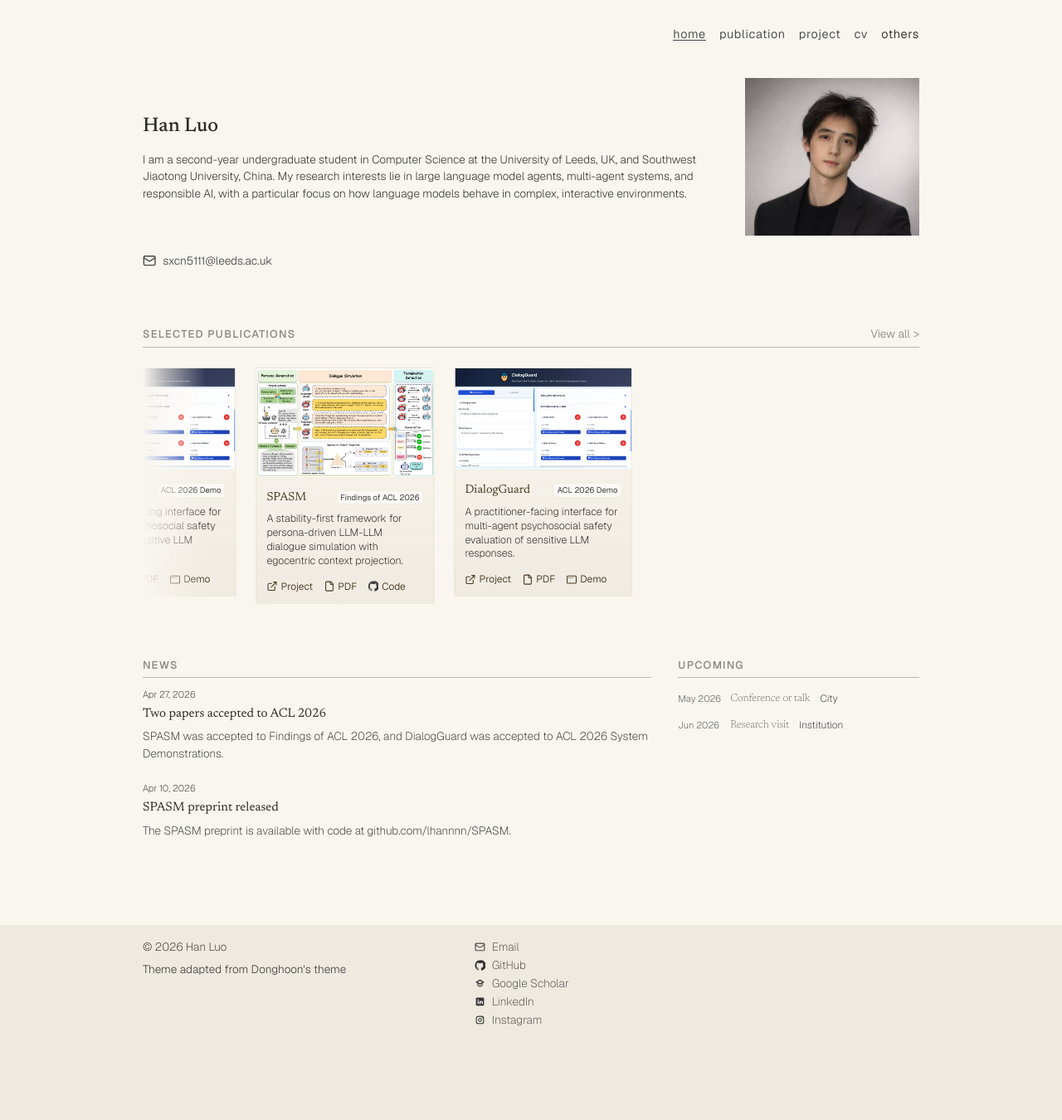
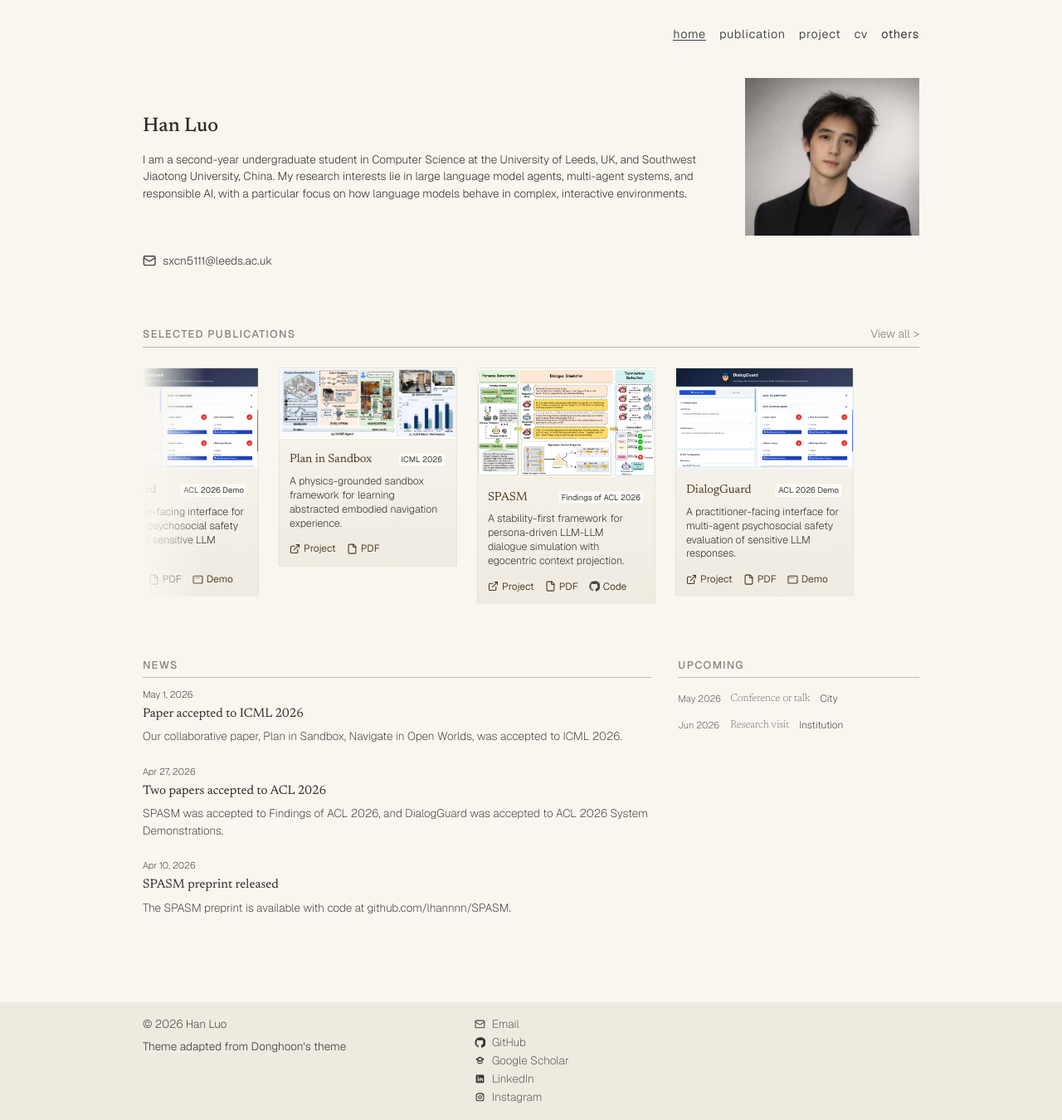
Before and after one commit to lhannnn/lhannnn.github.io, a Jekyll site: the page built from index.html, in a window 1280 px wide. Shown: the whole page at 83% size. Built offline with Jekyll 4.4.1, drawn with Linux system fonts in a browser that asks for light colours; nearby versions of some CDN libraries; some web fonts are replaced; before the commit the page ends 1257 px from its top, so only the background shows below that.

Commit message:
Add ICML paper to website

```diff
--- a/_data/news.yml
+++ b/_data/news.yml
@@ -1,4 +1,7 @@
 list:
+  - date: 2026-05-01
+    title: "Paper accepted to ICML 2026"
+    description: "Our collaborative paper, Plan in Sandbox, Navigate in Open Worlds, was accepted to ICML 2026."
   - date: 2026-04-27
     title: "Two papers accepted to ACL 2026"
     description: "SPASM was accepted to Findings of ACL 2026, and DialogGuard was accepted to ACL 2026 System Demonstrations."
--- a/_data/project-main.yml
+++ b/_data/project-main.yml
@@ -1,4 +1,9 @@
 project:
+  - title: "Plan in Sandbox"
+    slug: "plan-in-sandbox-navigate"
+    image: "plan-in-sandbox-sage-agent.png"
+    venue: "ICML 2026"
+    description: "A physics-grounded sandbox framework for learning abstracted embodied navigation experience."
   - title: "SPASM"
     slug: "spasm"
     image: "spasm-framework.png"
--- a/_data/project.yml
+++ b/_data/project.yml
@@ -1,4 +1,21 @@
 project:
+  - title: "Plan in Sandbox, Navigate in Open Worlds"
+    description: "Learning physics-grounded abstracted experience for embodied navigation."
+    tags:
+      - ICML 2026
+      - Embodied Navigation
+      - Vision-Language Models
+      - Reinforcement Learning
+    image: plan-in-sandbox-sage-agent.png
+    paper: Plan_in_Sandbox_Navigate.pdf
+    publication: /publication/plan-in-sandbox-navigate/
+    detail: |
+      <p>This project introduces SAGE, a framework for learning embodied navigation policies from physics-grounded semantic abstractions. Instead of depending only on photorealistic simulation, the agent learns from sandbox environments that preserve the structure needed for planning and control.</p>
+      <p>The framework combines sandbox task generation, reinforcement learning over abstracted experience, and transfer to open-world navigation. The paper was accepted to ICML 2026 on May 1, 2026.</p>
+      <img class="modal-image-responsive project-modal-wide" src="/assets/images/project/plan-in-sandbox-sage-agent.png" alt="SAGE agent overview">
+      <p class="project-modal-caption">SAGE overview: sandbox generation, policy evolution, open-world navigation, and benchmark performance.</p>
+      <img class="modal-image-responsive project-modal-wide" src="/assets/images/project/plan-in-sandbox-sage-framework.png" alt="SAGE framework">
+      <p class="project-modal-caption">SAGE framework: Genesis, Evolution, and Navigation phases.</p>
   - title: "SPASM"
     description: "Stable persona-driven agent simulation for controllable multi-turn dialogue generation."
     tags:
--- a/_data/publication-category.yml
+++ b/_data/publication-category.yml
@@ -1,3 +1,4 @@
 types:
+  - Conference
   - Findings
   - Demo
--- /dev/null
+++ b/_publication/plan-in-sandbox-navigate.md
@@ -0,0 +1,40 @@
+---
+title: "Plan in Sandbox, Navigate in Open Worlds: Learning Physics-Grounded Abstracted Experience for Embodied Navigation"
+slug: "plan-in-sandbox-navigate"
+authors:
+  - "Zhixuan Shen"
+  - "Jiawei Du"
+  - "Ziyu Guo"
+  - "Han Luo"
+  - "Lilan Peng"
+  - "Joey Tianyi Zhou"
+  - "Haonan Luo"
+  - "Tianrui Li"
+venue: "ICML 2026"
+venue_full: "Proceedings of the International Conference on Machine Learning"
+year: 2026
+month: 5
+category:
+  - Conference
+publication_type: "conference"
+pdf: "/assets/pdf/Plan_in_Sandbox_Navigate.pdf"
+image: "/assets/images/publication/plan-in-sandbox-sage-agent.png"
+abstract: "This work introduces SAGE, a generative experience-driven framework for embodied navigation that trains agents through physics-grounded semantic abstractions rather than relying only on photorealistic simulation. The framework synthesizes sandbox tasks, distills structured embodied experience through reinforcement learning, and transfers learned priors into open-world navigation, improving navigation performance and real-world generalization."
+bibtex: |
+  @inproceedings{shen2026plan,
+    title = {Plan in Sandbox, Navigate in Open Worlds: Learning Physics-Grounded Abstracted Experience for Embodied Navigation},
+    author = {Zhixuan Shen and Jiawei Du and Ziyu Guo and Han Luo and Lilan Peng and Joey Tianyi Zhou and Haonan Luo and Tianrui Li},
+    booktitle = {Proceedings of the International Conference on Machine Learning},
+    year = {2026}
+  }
+---
+
+The project studies how embodied agents can plan in simplified, physics-grounded semantic environments and transfer those abstracted experiences to open-world navigation. It was accepted to ICML 2026 on May 1, 2026.
+
+<img class="publication-detail-wide-image" src="/assets/images/publication/plan-in-sandbox-sage-agent.png" alt="SAGE agent overview">
+
+<p class="publication-figure-caption"><b>SAGE agent overview.</b> The framework uses a physics-grounded sandbox for self-evolving data generation and policy optimization, then transfers learned priors to open-world embodied navigation.</p>
+
+<img class="publication-detail-wide-image" src="/assets/images/publication/plan-in-sandbox-sage-framework.png" alt="SAGE framework">
+
+<p class="publication-figure-caption"><b>SAGE framework.</b> The system operates through Genesis, Evolution, and Navigation phases, connecting sandbox task synthesis, hybrid prompt-augmented policy optimization, and real-world planning and actuation.</p>
--- a/assets/css/publication.css
+++ b/assets/css/publication.css
@@ -285,6 +285,20 @@
   object-fit: contain;
   margin: 1rem auto;
 }
+
+.publication-detail-content img.publication-detail-wide-image {
+  max-width: 100%;
+  max-height: none;
+  width: 100%;
+}
+
+.publication-detail-content .publication-figure-caption {
+  max-width: 95%;
+  margin: -0.4rem auto 1.6rem !important;
+  color: rgb(var(--ink) / 0.68);
+  font-size: .82rem;
+  line-height: 1.5;
+}
 .publication-detail-cofirst {
   font-size: .8rem;
   font-weight: 200;
--- a/index.html
+++ b/index.html
@@ -57,7 +57,7 @@ description: Academic personal website for Han Luo
             {% if project.description %}<p class="home-project-description">{{ project.description }}</p>{% endif %}
             {% if project_pub %}
             <p class="home-project-metadata">
-              <a href="{{ '/publication/' | append: project_pub.slug | relative_url }}"><i data-lucide="external-link" class="mr-1"></i>Project</a>
+              <a href="{{ '/publication/' | append: project_pub.slug | append: '/' | relative_url }}"><i data-lucide="external-link" class="mr-1"></i>Project</a>
               {% unless project_pub.pdf == false %}
               <a href="{% if project_pub.pdf %}{{ project_pub.pdf }}{% else %}{{ '/assets/pdf/' | append: project_pub.slug | append: '.pdf' | relative_url }}{% endif %}"><i data-lucide="file" class="mr-1"></i>PDF</a>
               {% endunless %}
```
Also changed, not shown: assets/images/main-project/plan-in-sandbox-sage-agent.png (added), assets/images/project/plan-in-sandbox-sage-agent.png (added), assets/images/project/plan-in-sandbox-sage-framework.png (added), assets/images/publication/plan-in-sandbox-sage-agent.png (added), assets/images/publication/plan-in-sandbox-sage-framework.png (added), 1 other file.
